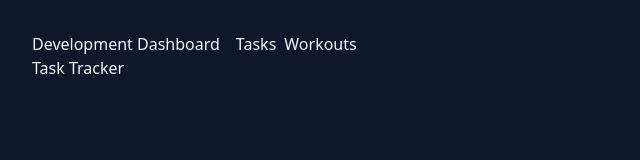
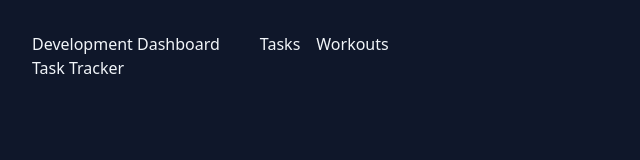
Before and after one commit to gaiabulbanix/react-dev-dashboard, a React (Vite) app: page / in a window 1280 px wide. Shown: the top 160 px of the page, without its empty margins (0-640 px from the left). Built offline with nearby package versions, Linux system fonts and the light colour scheme.

Commit message:
feat: created feature change handler and wired it to navigation buttons

```diff
--- a/src/components/Button.jsx
+++ b/src/components/Button.jsx
@@ -1,9 +1,9 @@
-export default function Button({ className = '' }) {
+export default function Button({ className = '', children, }) {
     return (
         <button
             className={`${className}`}
         >
-
+            {children}
         </button>
     );
 };
--- a/src/components/Dashboard.jsx
+++ b/src/components/Dashboard.jsx
@@ -4,7 +4,7 @@ import WorkoutTracker from "../features/workout-tracker/WorkoutTracker";
 
 import { useState } from 'react';
 
-// **Color Scheme**
+// **color scheme**
 // -dark mode: bg-slate-900 text-slate-100
 // -dark mode accent: border-teal-800
 // -light mode: bg-slate-100 text-slate-900
@@ -14,11 +14,19 @@ import { useState } from 'react';
 // *use slightly lower/higher values where needed for contrast (200)
 
 export default function Dashboard() {
+    // **hooks**
     const [activeFeature, setActiveFeature] = useState('taskTracker');
+
+    // **handlers**
+    const handleFeatureChange = (feature) => {
+        setActiveFeature(feature);
+    }
 
     return (
         <div className="p-8 min-h-screen bg-slate-900 text-slate-100">
-            <Header />
+            <Header
+                onFeatureChange={handleFeatureChange}
+            />
             {activeFeature === 'taskTracker' && <TaskTracker />}
             {activeFeature === 'workoutTracker' && <WorkoutTracker />}
         </div>
--- a/src/components/Header.jsx
+++ b/src/components/Header.jsx
@@ -1,11 +1,13 @@
 import Panel from "./Panel";
 import Navigation from "./Navigation";
 
-export default function Header() {
+export default function Header({ onFeatureChange }) {
     return (
-        <Panel className="flex gap-4">
+        <Panel className="flex gap-10">
             <h1>Development Dashboard</h1>
-            <Navigation />
+            <Navigation
+                onFeatureChange={onFeatureChange}
+            />
         </Panel>
     );
 };
--- a/src/components/Navigation.jsx
+++ b/src/components/Navigation.jsx
@@ -1,11 +1,19 @@
 import Panel from "./Panel";
 import Button from "./Button";
 
-export default function Navigation() {
+export default function Navigation({ onFeatureChange }) {
     return (
-        <div className="flex gap-2">
-            <button>Tasks</button>
-            <button>Workouts</button>
+        <div className="flex gap-4">
+            <button
+                onClick={() => onFeatureChange('taskTracker')}
+            >
+                Tasks
+            </button>
+            <button
+                onClick={() => onFeatureChange('workoutTracker')}
+            >
+                Workouts
+            </button>
         </div>
     );
 };
```
